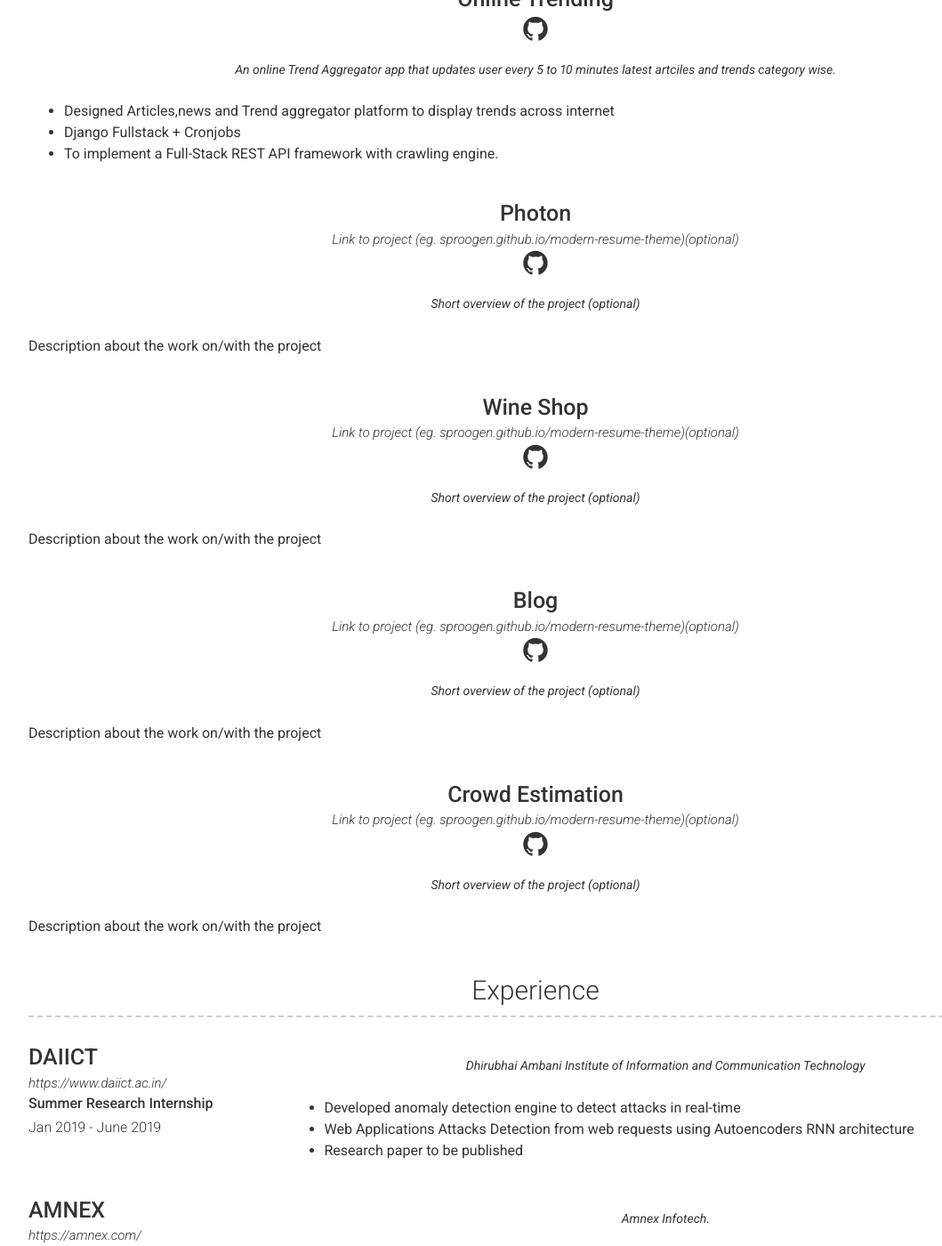
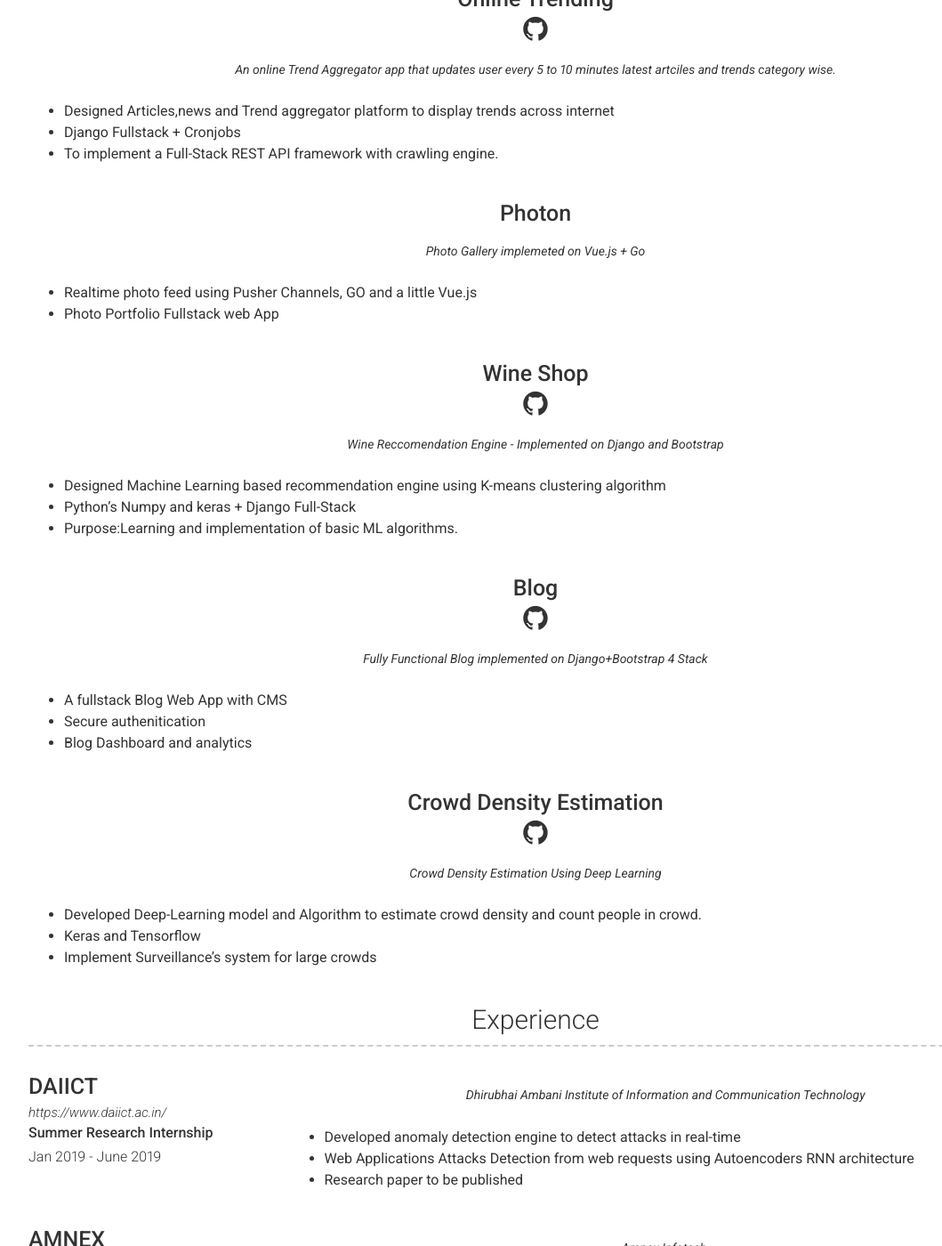
Before and after one commit to Tikam02/portfolio, a Jekyll site: the page built from index.md, in a window 1280 px wide and 1400 px high, scrolled down 673 px. Shown: the whole window at 89% size, without its empty margins (38-1097 px from the left). Built offline with Jekyll 4.4.1, drawn with Linux system fonts in a browser that asks for light colours; some of the changed text lies outside the part shown.

Commit message:
about me

```diff
--- a/_config.yml
+++ b/_config.yml
@@ -35,11 +35,11 @@
 
 # More Section
 # more_title: A Little More About Me #(Use this to override about more section title)
-more_content: | # this will include new lines to allow paragraphs
+more_content: |
+  Creative mind with Sketching and Portrait drwaing skills. |
+  Curious personality lead me to the **Bug Bounty Hunting**.|
+  Basketball and Adventure seeker
 
-  This is where you can write a little more about yourself. You could title this section **Interests** and include some of your other interests.
-
-  Or you could title it **Skills** and write a bit more about things that make you more desirable, like *leadership* or *teamwork*
 
 # Footer
 footer_show_references: true
--- a/_data/projects.yml
+++ b/_data/projects.yml
@@ -11,36 +11,43 @@
 
 - layout: top-middle
   name: Photon
-  link: Link to project (eg. sproogen.github.io/modern-resume-theme)(optional)
-  github: Github page for project (eg. sproogen/modern-resume-theme)(optional)
+  link:
+  github:
   quote: >
-    Short overview of the project (optional)
+     Photo Gallery implemeted on  Vue.js + Go
   description: | # this will include new lines to allow paragraphs
-    Description about the work on/with the project
+   - Realtime photo feed using Pusher Channels, GO and a little Vue.js
+   - Photo Portfolio Fullstack web App
 
 - layout: top-middle
   name: Wine Shop
-  link: Link to project (eg. sproogen.github.io/modern-resume-theme)(optional)
-  github: Github page for project (eg. sproogen/modern-resume-theme)(optional)
+  link:
+  github: https://github.com/Tikam02/Wine-Shop
   quote: >
-    Short overview of the project (optional)
+    Wine Reccomendation Engine - Implemented on Django and Bootstrap
   description: | # this will include new lines to allow paragraphs
-    Description about the work on/with the project
+    - Designed Machine Learning based recommendation engine using K-means clustering algorithm
+    - Python’s Numpy and keras + Django Full-Stack
+    - Purpose:Learning and implementation of basic ML algorithms.
 
 - layout: top-middle
   name: Blog
-  link: Link to project (eg. sproogen.github.io/modern-resume-theme)(optional)
-  github: Github page for project (eg. sproogen/modern-resume-theme)(optional)
+  link:
+  github: https://github.com/Tikam02/Blog
   quote: >
-    Short overview of the project (optional)
+     Fully Functional Blog implemented on Django+Bootstrap 4 Stack
   description: | # this will include new lines to allow paragraphs
-    Description about the work on/with the project
+    - A fullstack Blog Web App with CMS
+    - Secure authenitication
+    - Blog Dashboard and analytics
 
 - layout: top-middle
-  name: Crowd Estimation
-  link: Link to project (eg. sproogen.github.io/modern-resume-theme)(optional)
-  github: Github page for project (eg. sproogen/modern-resume-theme)(optional)
+  name: Crowd Density Estimation
+  link:
+  github: https://github.com/Tikam02/CrowdEstimation
   quote: >
-    Short overview of the project (optional)
+    Crowd Density Estimation Using Deep Learning
   description: | # this will include new lines to allow paragraphs
-    Description about the work on/with the project
+    - Developed Deep-Learning model and Algorithm to estimate crowd density and count people in crowd.
+    - Keras and Tensorflow
+    - Implement Surveillance’s system for large crowds
```
Also changed, not shown: 1 other file.
